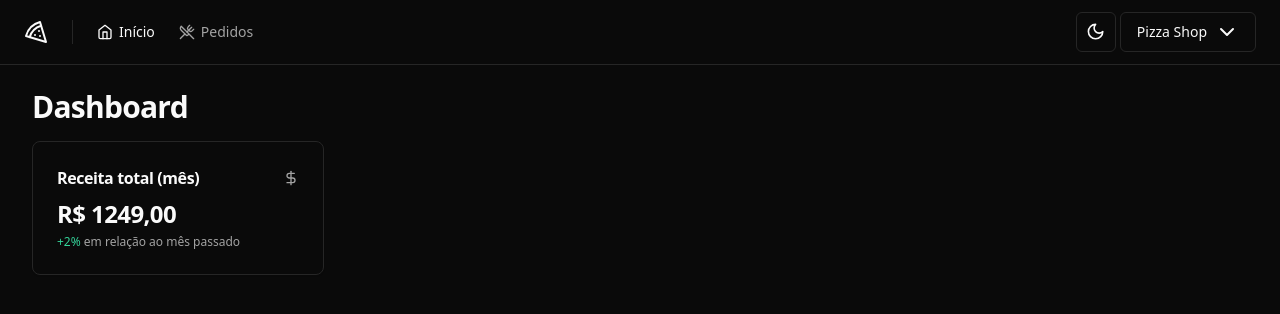
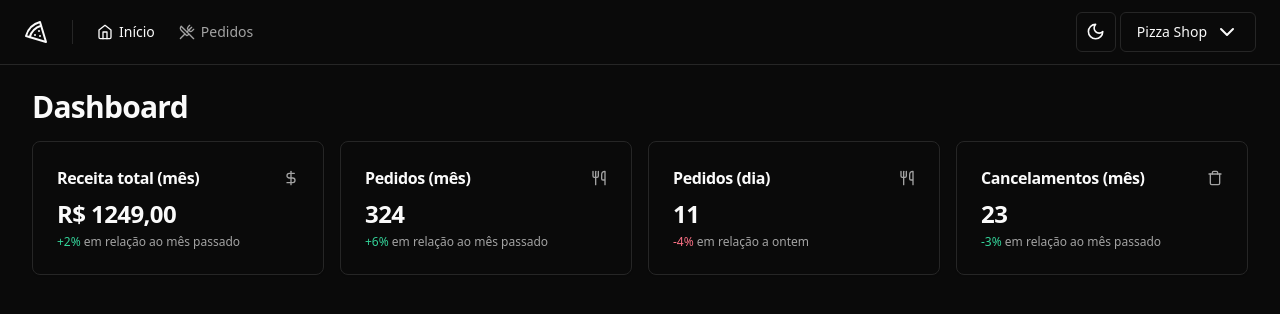
Before and after one commit to liroujohn/pizzashop-web, a React (Vite) app: page / in a window 1280 px wide. Shown: the top 314 px of the page. Built offline with nearby package versions, Linux system fonts and the light colour scheme.

Commit message:
add Cards

```diff
--- a/src/pages/app/dashboard/dashboard.tsx
+++ b/src/pages/app/dashboard/dashboard.tsx
@@ -1,5 +1,8 @@
 import { Helmet } from 'react-helmet-async'
 
+import { DayOrdersAmountCard } from './day-orders-amount-card'
+import { MonthCanceledOrdersAmountCard } from './month-canceled-orders-amount-card'
+import { MonthOrdersAmountCard } from './month-orders-amount-card'
 import { MonthRevenueCard } from './month-revenue-card'
 
 export function Dashboard() {
@@ -11,6 +14,9 @@
 
         <div className="grid grid-cols-4 gap-4">
           <MonthRevenueCard />
+          <MonthOrdersAmountCard />
+          <DayOrdersAmountCard />
+          <MonthCanceledOrdersAmountCard />
         </div>
       </div>
     </>
--- /dev/null
+++ b/src/pages/app/dashboard/day-orders-amount-card.tsx
@@ -0,0 +1,21 @@
+import { Utensils } from 'lucide-react'
+
+import { Card, CardContent, CardHeader, CardTitle } from '@/components/ui/card'
+
+export function DayOrdersAmountCard() {
+  return (
+    <Card>
+      <CardHeader className="flex-row items-center justify-between space-y-0 pb-2">
+        <CardTitle className="text-base font-semibold">Pedidos (dia)</CardTitle>
+        <Utensils className="h-4 w-4 text-muted-foreground" />
+      </CardHeader>
+      <CardContent className="space-y-1">
+        <span className="text-2xl font-bold tracking-tight">11</span>
+        <p className="text-xs text-muted-foreground">
+          <span className="text-rose-500 dark:text-rose-400">-4%</span> em
+          relação a ontem
+        </p>
+      </CardContent>
+    </Card>
+  )
+}
--- /dev/null
+++ b/src/pages/app/dashboard/month-canceled-orders-amount-card.tsx
@@ -0,0 +1,23 @@
+import { Trash } from 'lucide-react'
+
+import { Card, CardContent, CardHeader, CardTitle } from '@/components/ui/card'
+
+export function MonthCanceledOrdersAmountCard() {
+  return (
+    <Card>
+      <CardHeader className="flex-row items-center justify-between space-y-0 pb-2">
+        <CardTitle className="text-base font-semibold">
+          Cancelamentos (mês)
+        </CardTitle>
+        <Trash className="h-4 w-4 text-muted-foreground" />
+      </CardHeader>
+      <CardContent className="space-y-1">
+        <span className="text-2xl font-bold tracking-tight">23</span>
+        <p className="text-xs text-muted-foreground">
+          <span className="text-emerald-500 dark:text-emerald-400">-3%</span> em
+          relação ao mês passado
+        </p>
+      </CardContent>
+    </Card>
+  )
+}
--- /dev/null
+++ b/src/pages/app/dashboard/month-orders-amount-card.tsx
@@ -0,0 +1,21 @@
+import { Utensils } from 'lucide-react'
+
+import { Card, CardContent, CardHeader, CardTitle } from '@/components/ui/card'
+
+export function MonthOrdersAmountCard() {
+  return (
+    <Card>
+      <CardHeader className="flex-row items-center justify-between space-y-0 pb-2">
+        <CardTitle className="text-base font-semibold">Pedidos (mês)</CardTitle>
+        <Utensils className="h-4 w-4 text-muted-foreground" />
+      </CardHeader>
+      <CardContent className="space-y-1">
+        <span className="text-2xl font-bold tracking-tight">324</span>
+        <p className="text-xs text-muted-foreground">
+          <span className="text-emerald-500 dark:text-emerald-400">+6%</span> em
+          relação ao mês passado
+        </p>
+      </CardContent>
+    </Card>
+  )
+}
```
